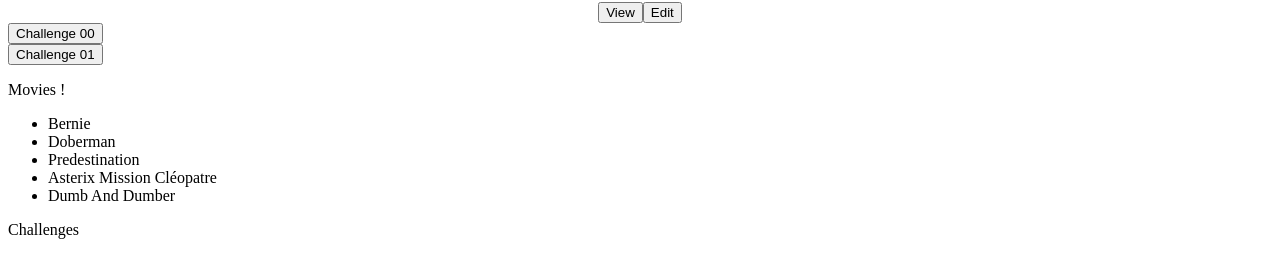
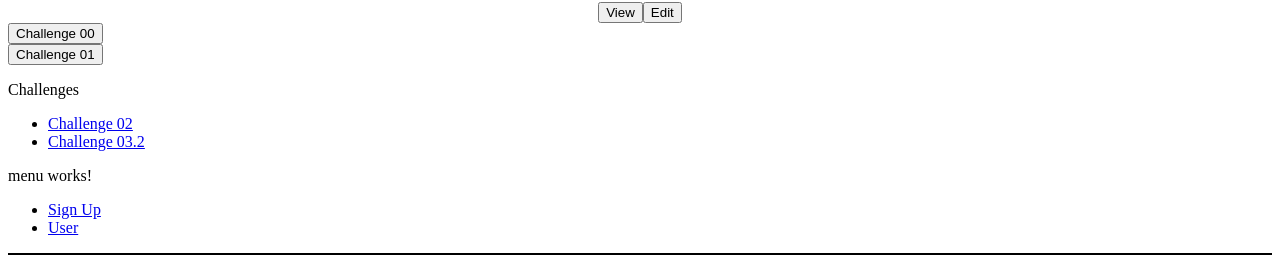
Before and after one commit to arnaudpilato/angular_quests, an Angular app: page / in a window 1280 px wide. Shown: the part 382-637 px from the top of the page. Built offline with nearby package versions, Linux system fonts and the light colour scheme.

Commit message:
add challenge 03.2

```diff
--- a/src/app/app.component.html
+++ b/src/app/app.component.html
@@ -27,6 +27,5 @@
 <button (click)="challenge00()">Challenge 00</button>
 <br>
 <button (click)="challenge01()">Challenge 01</button>
-<app-custom-directives></app-custom-directives>
 <app-menu></app-menu>
 <router-outlet></router-outlet>
--- a/src/app/app.routes.ts
+++ b/src/app/app.routes.ts
@@ -1,11 +1,13 @@
 import { Routes } from '@angular/router';
 import {SignUpComponent} from "./sign-up/sign-up.component";
 import {UserProfileComponent} from "./user-profile/user-profile.component";
+import {CustomDirectivesComponent} from "./custom-directives/custom-directives.component";
 
 const ROUTES: Routes = [
   { path: '', component: UserProfileComponent},
   { path: 'user', component: UserProfileComponent},
   { path: 'signup', component: SignUpComponent},
+  { path: 'custom-directives', component: CustomDirectivesComponent},
 
 ]
 
--- a/src/app/menu/menu.component.html
+++ b/src/app/menu/menu.component.html
@@ -2,6 +2,9 @@
 <ul>
   <li>
     <a [routerLink]="['/user']">Challenge 02</a>
+  </li>
+  <li>
+    <a [routerLink]="['/custom-directives']">Challenge 03.2</a>
   </li>
 </ul>
 
```
